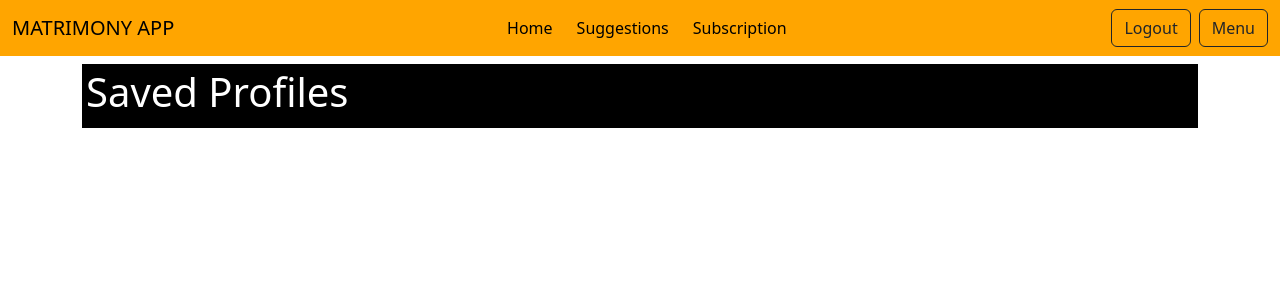
After one commit to Tuttumon21/matrimony, a Django app: page /MatrimonyApp/saved_profiles/ in a window 1280 px wide. The commit adds this page. Shown: the top 300 px of the page. Run offline with Django 4.2, Linux system fonts and the light colour scheme; the visitor is signed in with stand-in values (Sample User, id 1); data comes from the database, SQL or seed files in the repository; data that the repository does not hold is empty.

Commit message:
"Added Save Profile feature: created SavedProfile model, SaveProfileForm, and views for saving and displaying saved profiles"

```diff
--- a/matrimony/matrimonyApp/forms.py
+++ b/matrimony/matrimonyApp/forms.py
@@ -67,6 +67,9 @@ class FriendRequestForm(forms.ModelForm):
         model = FriendRequest
         fields = ['to_user']
 
+class SaveProfileForm(forms.Form):
+    pass
+
 class MessageForm(forms.ModelForm):
     class Meta:
         model = Message
--- /dev/null
+++ b/matrimony/matrimonyApp/templates/saved_profiles.html
@@ -0,0 +1,26 @@
+<!-- templates/saved_profiles.html -->
+
+{% extends 'shared/matrimonybase.html' %}
+{% block content %}
+<div class="container mt-2">
+    <div class="text mb-2 p-1" style="background-color: black;color: white;">
+        <h1 class="text-start animate__animated animate__fadeIn">Saved Profiles</h1>
+    </div>
+    <div class="row">
+        {% for saved_profile in saved_profiles %}
+        <div class="col-md-4" style="width: 20%;">
+            <div class="card mb-4 shadow-sm animate__animated animate__zoomIn">
+                {% if saved_profile.saved_profile.profile_pic %}
+                <img src="{{ saved_profile.saved_profile.profile_pic.url }}" class="card-img-top" style="object-fit: cover; width: 100%; height: 200px;" alt="{{ saved_profile.saved_profile.get_full_name }}">
+                {% endif %}
+                <div class="card-body">
+                    <h5 class="card-title">{{ saved_profile.saved_profile.get_full_name }}</h5>
+                    <p class="card-text">Age: {{ saved_profile.saved_profile.age }}</p>
+                    <p class="card-text">Location: {{ saved_profile.saved_profile.parents_details.district }}</p>
+                </div>
+            </div>
+        </div>
+        {% endfor %}
+    </div>
+</div>
+{% endblock %}
--- a/matrimony/matrimonyApp/templates/suggestions.html
+++ b/matrimony/matrimonyApp/templates/suggestions.html
@@ -53,6 +53,10 @@
                                     {% csrf_token %}
                                     <button type="submit" class="btn btn-outline-dark mt-2">Don't Show</button>
                                 </form>
+                                <form method="post" action="{% url 'matrimonyApp:save_profile' profile.id %}">
+                                    {% csrf_token %}
+                                    <button type="submit" class="btn btn-outline-dark mt-2">Save Profile</button>
+                                </form>
                             </div>
                         </div>
                     </div>
--- a/matrimony/matrimonyApp/urls.py
+++ b/matrimony/matrimonyApp/urls.py
@@ -11,6 +11,9 @@ urlpatterns = [
     path('partner_preference/', views.partner_preference_view, name='partner_preference'),
 
     path('suggestions/',SuggestionView.as_view(), name='suggestions'),
+
+    path('save_profile/<int:profile_id>/', save_profile, name='save_profile'),
+    path('saved_profiles/', saved_profiles, name='saved_profiles'),
 
     path('exclude_profile/<int:profile_id>/', ExcludeProfileView.as_view(), name='exclude_profile'),
 
--- a/matrimony/matrimonyApp/views.py
+++ b/matrimony/matrimonyApp/views.py
@@ -1,8 +1,8 @@
 from django.shortcuts import render, redirect, get_object_or_404
 from django.views.generic import TemplateView,FormView,ListView
-from .forms import ParentsDetailsForm,PartnerPreferenceForm,FriendRequestForm,MessageForm
+from .forms import ParentsDetailsForm,PartnerPreferenceForm,FriendRequestForm,MessageForm,SaveProfileForm
 from django.contrib.auth.decorators import login_required
-from .models import ParentsDetails,PartnerPreference,FriendRequest,ProfileExclusion,Message,Subscription,PaymentDetail
+from .models import ParentsDetails,PartnerPreference,FriendRequest,ProfileExclusion,Message,Subscription,PaymentDetail, SavedProfile
 from django.contrib.auth.mixins import LoginRequiredMixin
 from accounts.models import User
 from django.db.models import Q,Max
@@ -151,6 +151,18 @@ class FriendsListView(LoginRequiredMixin, ListView):
             status='accepted'
         ).select_related('from_user', 'to_user')
 
+@login_required
+def save_profile(request, profile_id):
+    profile = get_object_or_404(User, id=profile_id)
+    saved_profile, created = SavedProfile.objects.get_or_create(user=request.user, saved_profile=profile)
+    if created:
+        saved_profile.save()
+    return redirect('matrimonyApp:suggestions')
+
+@login_required
+def saved_profiles(request):
+    saved_profiles = SavedProfile.objects.filter(user=request.user).select_related('saved_profile', 'saved_profile__parents_details')
+    return render(request, 'saved_profiles.html', {'saved_profiles': saved_profiles})
 
 @login_required
 def unfriend(request, user_id):
--- a/matrimony/templates/shared/matrimonynavbar.html
+++ b/matrimony/templates/shared/matrimonynavbar.html
@@ -48,6 +48,7 @@
           <a class="list-group-item list-group-item-action list-group-item-light" href="{% url 'matrimonyApp:partner_preference' %}">Preference</a>
           <a class="list-group-item list-group-item-action list-group-item-light" href="{% url 'accounts:relationship_type' %}">Switch Account</a>
           <a class="list-group-item list-group-item-action list-group-item-light" href="{% url 'matrimonyApp:friends_list' %}">Friends List</a>
+          <a class="list-group-item list-group-item-action list-group-item-light" href="{% url 'matrimonyApp:saved_profiles' %}">Saved Profiles</a>
           <a class="list-group-item list-group-item-action list-group-item-light" href="{% url 'matrimonyApp:view_requests' %}">View Request</a>
           <a class="list-group-item list-group-item-action list-group-item-light" href="{% url 'matrimonyApp:chat_with_friends' %}">message</a>
         </div>
```
Also changed, not shown: matrimony/matrimonyApp/models.py (+11 -0 lines), matrimony/matrimonyApp/migrations/0021_savedprofile.py (added).
